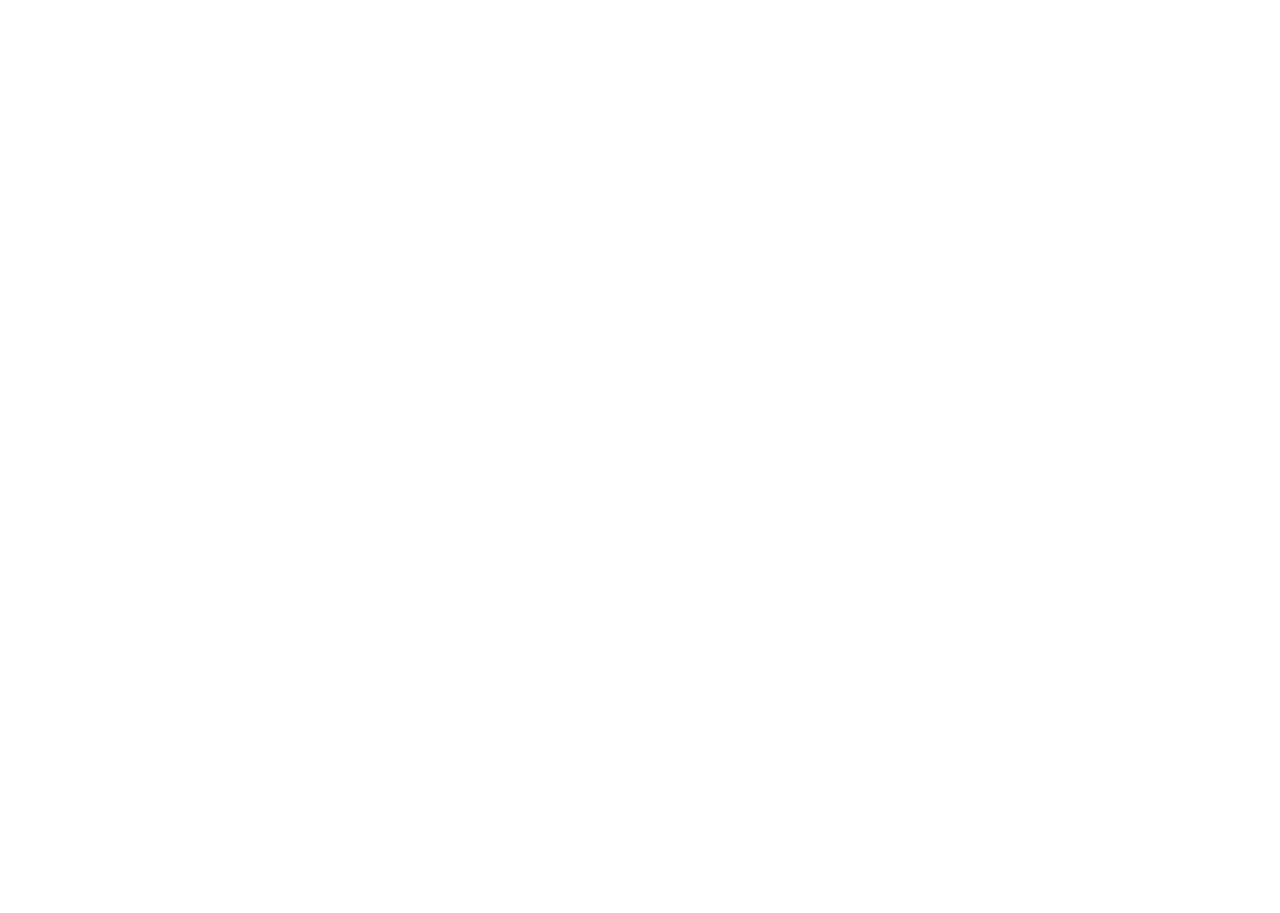
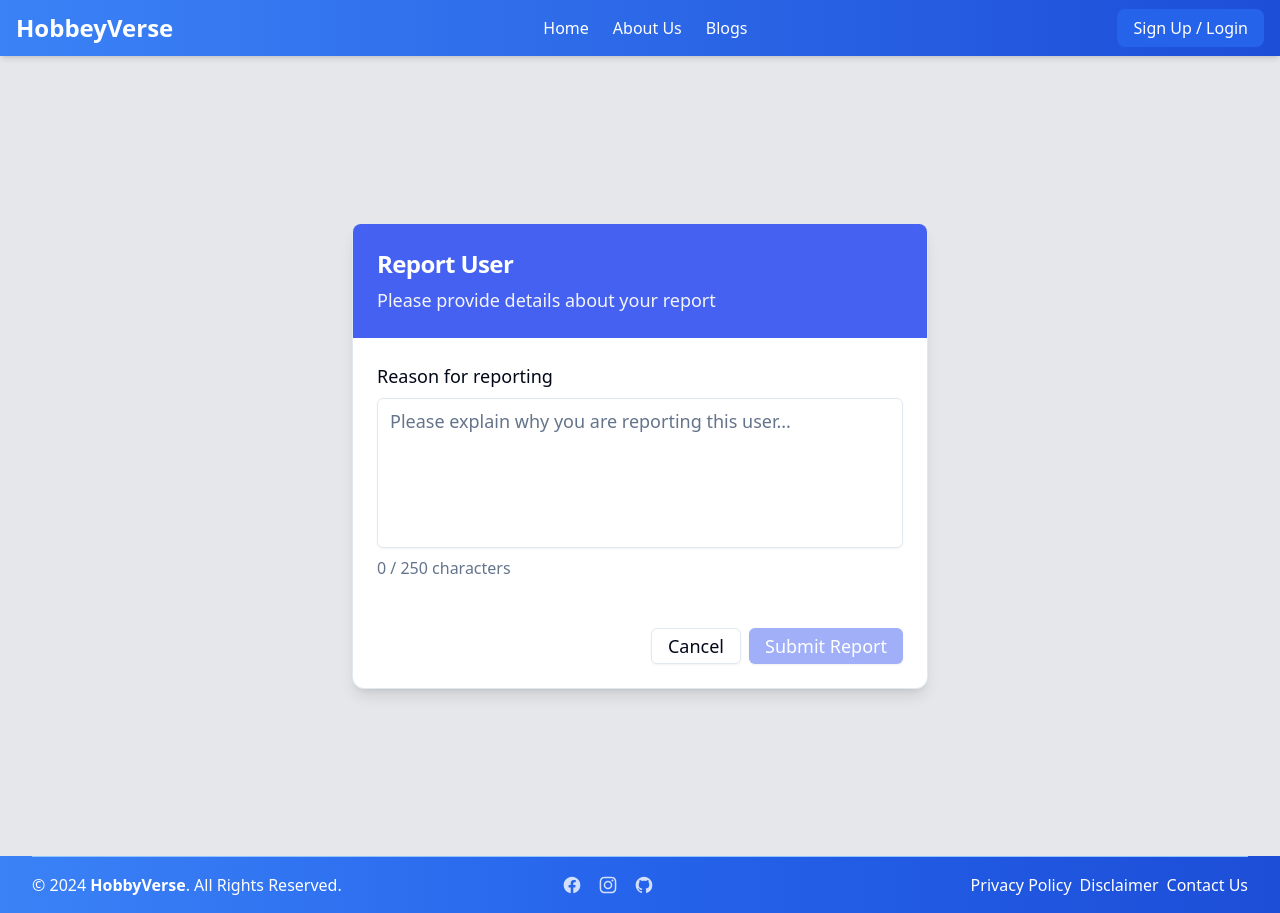
Before and after one commit to Prithwi32/SkillLink, a React (Vite) app in the folder client/: page /reportuser in a window 1280 px wide. Before the commit this address had no page. Before the commit the page ends 800 px from the top, so only its background shows below. Built offline with nearby package versions, Linux system fonts and the light colour scheme.

Commit message:
Added report user card

```diff
--- a/client/package.json
+++ b/client/package.json
@@ -11,6 +11,7 @@
     "format": "prettier --write src/**/*.{js,jsx,html,css,json,md}"
   },
   "dependencies": {
+    "@radix-ui/react-label": "^2.1.0",
     "@radix-ui/react-slot": "^1.1.0",
     "@vitejs/plugin-react": "^4.3.3",
     "axios": "^1.7.7",
--- a/client/src/App.jsx
+++ b/client/src/App.jsx
@@ -3,6 +3,7 @@ import { Button } from "./components/ui/button";
 import AppLayout from "./layout/AppLayout";
 import { SignupCard } from "./components/SignupCard";
 import { LoginCard } from "./components/LoginCard";
+import ReportUserForm from "./components/ReportUserForm";
 
 function App() {
   return (
@@ -25,6 +26,7 @@ function App() {
         {/* Other routes which need the layout */}
         <Route path="/signup" element={<SignupCard />} />
         <Route path="/login" element={<LoginCard />} />
+        <Route path="/reportuser" element={<ReportUserForm/>}/>
       </Route>
 
       {/* Add the routes which do not need the layout */}
--- /dev/null
+++ b/client/src/components/ReportUserForm.jsx
@@ -0,0 +1,81 @@
+"use client"
+
+import * as React from "react"
+import { AlertCircle } from 'lucide-react'
+import { Button } from "@/components/ui/button"
+import {
+  Card,
+  CardContent,
+  CardDescription,
+  CardFooter,
+  CardHeader,
+  CardTitle,
+} from "@/components/ui/card"
+import { Textarea } from "@/components/ui/textarea"
+import { Label } from "@/components/ui/label"
+
+export default function ReportDialog() {
+  const [reason, setReason] = React.useState("")
+  const maxLength = 250
+
+  const handleSubmit = (e) => {
+    e.preventDefault()
+    // Handle the report submission
+    console.log("Report submitted:", reason)
+  }
+
+  return (
+    <div className="flex items-center justify-center min-h-screen bg-gray-200 p-4">
+      <Card className="w-full max-w-[95%] sm:max-w-md lg:max-w-lg xl:max-w-xl shadow-lg">
+        <CardHeader className="bg-[#4461F2] text-white rounded-t-lg p-4 sm:p-6">
+          <CardTitle className="text-lg sm:text-xl lg:text-2xl font-semibold">Report User</CardTitle>
+          <CardDescription className="text-gray-100 text-sm sm:text-base lg:text-lg">
+            Please provide details about your report
+          </CardDescription>
+        </CardHeader>
+        <form onSubmit={handleSubmit}>
+          <CardContent className="space-y-4 pt-4 sm:pt-6 px-4 sm:px-6">
+            <div className="space-y-2">
+              <Label htmlFor="reason" className="text-sm sm:text-base lg:text-lg">Reason for reporting</Label>
+              <Textarea
+                id="reason"
+                placeholder="Please explain why you are reporting this user..."
+                value={reason}
+                onChange={(e) => setReason(e.target.value)}
+                maxLength={maxLength}
+                className="min-h-[100px] sm:min-h-[120px] lg:min-h-[150px] resize-none text-sm sm:text-base lg:text-lg"
+                required
+              />
+              <div className="flex justify-between text-xs sm:text-sm lg:text-base text-muted-foreground">
+                <div className="flex items-center">
+                  {reason.length >= maxLength && (
+                    <AlertCircle className="h-3 w-3 sm:h-4 sm:w-4 lg:h-5 lg:w-5 mr-1 text-destructive" />
+                  )}
+                  <span className={reason.length >= maxLength ? "text-destructive" : ""}>
+                    {reason.length} / {maxLength} characters
+                  </span>
+                </div>
+              </div>
+            </div>
+          </CardContent>
+          <CardFooter className="flex flex-col sm:flex-row justify-end space-y-2 sm:space-y-0 sm:space-x-2 p-4 sm:p-6">
+            <Button
+              variant="outline"
+              type="button"
+              className="w-full sm:w-auto text-sm sm:text-base lg:text-lg"
+            >
+              Cancel
+            </Button>
+            <Button
+              type="submit"
+              className="w-full sm:w-auto bg-[#4461F2] hover:bg-[#3651D2] text-white text-sm sm:text-base lg:text-lg"
+              disabled={reason.length === 0}
+            >
+              Submit Report
+            </Button>
+          </CardFooter>
+        </form>
+      </Card>
+    </div>
+  )
+}
--- /dev/null
+++ b/client/src/components/ui/card.jsx
@@ -0,0 +1,50 @@
+import * as React from "react"
+
+import { cn } from "@/lib/utils"
+
+const Card = React.forwardRef(({ className, ...props }, ref) => (
+  <div
+    ref={ref}
+    className={cn("rounded-xl border bg-card text-card-foreground shadow", className)}
+    {...props} />
+))
+Card.displayName = "Card"
+
+const CardHeader = React.forwardRef(({ className, ...props }, ref) => (
+  <div
+    ref={ref}
+    className={cn("flex flex-col space-y-1.5 p-6", className)}
+    {...props} />
+))
+CardHeader.displayName = "CardHeader"
+
+const CardTitle = React.forwardRef(({ className, ...props }, ref) => (
+  <div
+    ref={ref}
+    className={cn("font-semibold leading-none tracking-tight", className)}
+    {...props} />
+))
+CardTitle.displayName = "CardTitle"
+
+const CardDescription = React.forwardRef(({ className, ...props }, ref) => (
+  <div
+    ref={ref}
+    className={cn("text-sm text-muted-foreground", className)}
+    {...props} />
+))
+CardDescription.displayName = "CardDescription"
+
+const CardContent = React.forwardRef(({ className, ...props }, ref) => (
+  <div ref={ref} className={cn("p-6 pt-0", className)} {...props} />
+))
+CardContent.displayName = "CardContent"
+
+const CardFooter = React.forwardRef(({ className, ...props }, ref) => (
+  <div
+    ref={ref}
+    className={cn("flex items-center p-6 pt-0", className)}
+    {...props} />
+))
+CardFooter.displayName = "CardFooter"
+
+export { Card, CardHeader, CardFooter, CardTitle, CardDescription, CardContent }
--- /dev/null
+++ b/client/src/components/ui/label.jsx
@@ -0,0 +1,16 @@
+import * as React from "react"
+import * as LabelPrimitive from "@radix-ui/react-label"
+import { cva } from "class-variance-authority";
+
+import { cn } from "@/lib/utils"
+
+const labelVariants = cva(
+  "text-sm font-medium leading-none peer-disabled:cursor-not-allowed peer-disabled:opacity-70"
+)
+
+const Label = React.forwardRef(({ className, ...props }, ref) => (
+  <LabelPrimitive.Root ref={ref} className={cn(labelVariants(), className)} {...props} />
+))
+Label.displayName = LabelPrimitive.Root.displayName
+
+export { Label }
--- /dev/null
+++ b/client/src/components/ui/textarea.jsx
@@ -0,0 +1,18 @@
+import * as React from "react"
+
+import { cn } from "@/lib/utils"
+
+const Textarea = React.forwardRef(({ className, ...props }, ref) => {
+  return (
+    (<textarea
+      className={cn(
+        "flex min-h-[60px] w-full rounded-md border border-input bg-transparent px-3 py-2 text-base shadow-sm placeholder:text-muted-foreground focus-visible:outline-none focus-visible:ring-1 focus-visible:ring-ring disabled:cursor-not-allowed disabled:opacity-50 md:text-sm",
+        className
+      )}
+      ref={ref}
+      {...props} />)
+  );
+})
+Textarea.displayName = "Textarea"
+
+export { Textarea }
```
Also changed, not shown: 1 other file (tests, documents, lock files or other folders).
